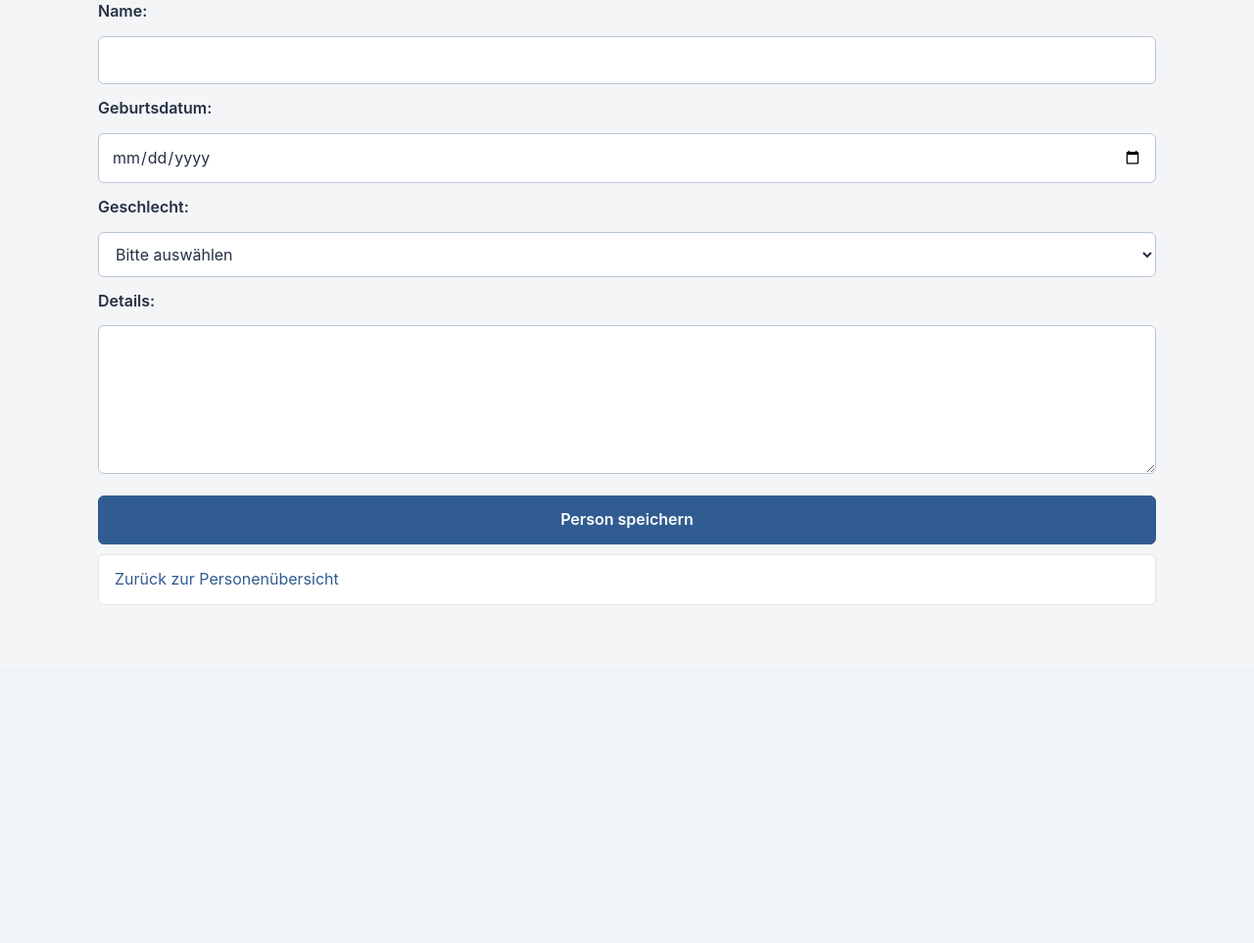
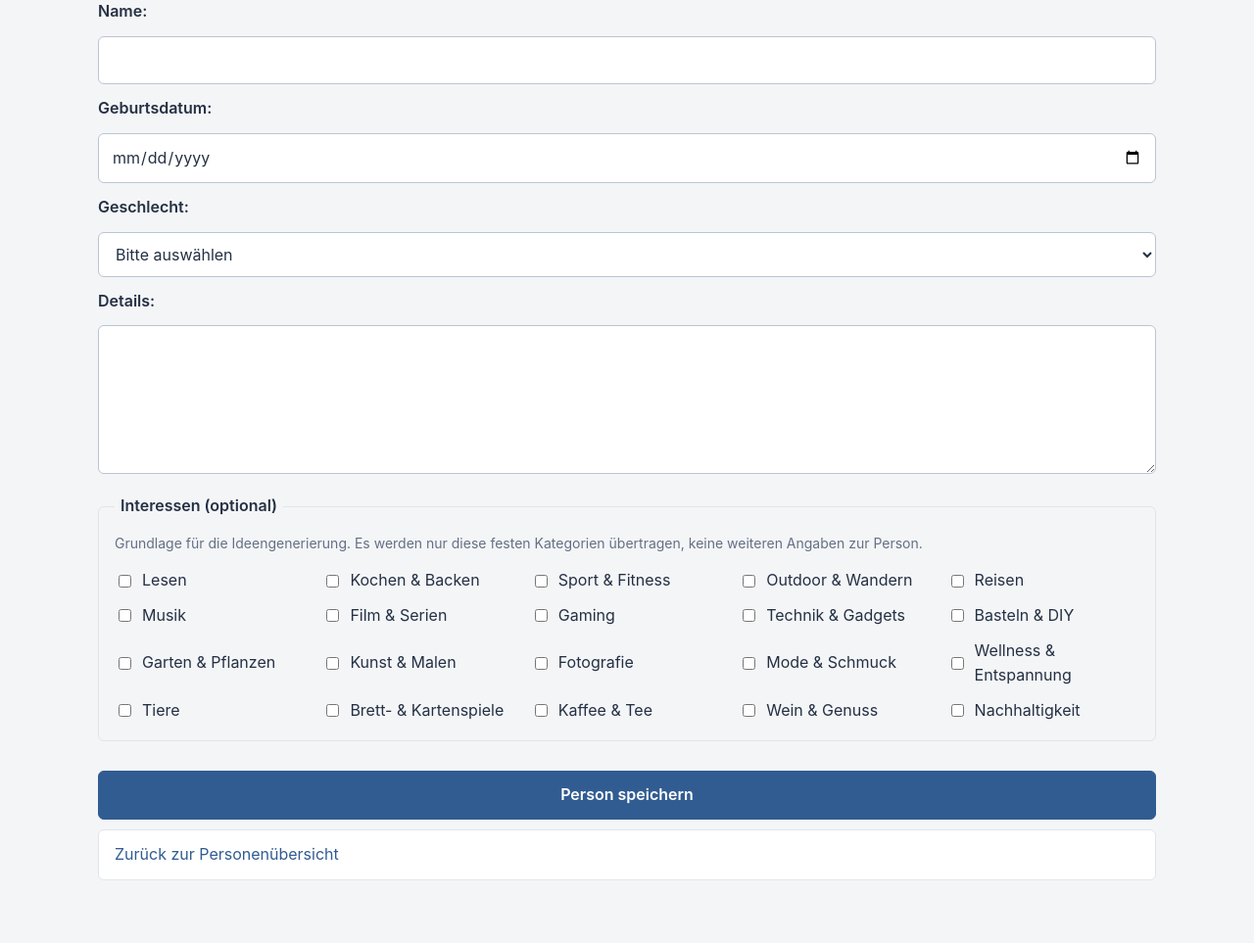
Before and after one commit to dknb1/Geschenke-manager_MIPD, a PHP site: page /frontend/person-anlegen.php in a window 1280 px wide. Shown: the part 201-1164 px from the top of the page at 98% size. Before the commit the page ends 819 px from the top, so only its background shows below. Run offline with PHP 8.4, Linux system fonts and the light colour scheme.

Commit message:
Ideengenerierung: Interessen, Anlass und Budget, Modell gpt-oss-120b
Bei Personen mit wenigen Ideen lieferte die Generierung beliebige
Vorschläge, weil der Prompt nur die Liste der Ideen-Texte enthielt.

- Interessen pro Person: 20 feste Kategorien als Checkboxen beim Anlegen
  und Bearbeiten (neue Klasse Interesse, Tabelle person_interessen).
  Bewusst kein Freitext, damit außer den Ideen-Texten nur festes
  Vokabular an Groq geht. Alter, Geschlecht und Details werden weiterhin
  nicht übertragen.
- Anlass und Budget pro Anfrage aus festen Listen (nicht aus den
  gespeicherten Anlässen, deren Namen Freitext sind), nicht gespeichert.
- Generierung auch ohne Ideen möglich, sobald Interessen hinterlegt sind.
- Hinweis bei dünner Datengrundlage (< 3 Ideen, keine Interessen) mit
  Link zu den Interessen und Rücksprung auf die Generierung.
- Prompt-Regeln gegen erfundene Kombi-Produkte und Verbrauchsartikel.
- Modell auf openai/gpt-oss-120b umgestellt (im Vergleich bei dünner
  Datenlage deutlich besser, keine ungültigen Antworten); geschützte
  Bindestriche/Leerzeichen aus der Antwort werden normalisiert.
- Zustimmungshinweis nennt genau, was übertragen wird und was nicht.

124 Tests grün.

Co-Authored-By: Claude Opus 5.5 <noreply@anthropic.com>

```diff
--- a/backend/config/Datenbank.php
+++ b/backend/config/Datenbank.php
@@ -86,7 +86,9 @@ class Datenbank
      * (loeschen + neu anlegen statt Diff - die Mengen im Prototyp-Umfang sind klein). Gemeinsame
      * Grundlage fuer Anlass::personenVerknuepfen() (anlass_personen) und
      * Geschenkidee::anlaesseVerknuepfen() (geschenkidee_anlaesse), die vorher denselben
-     * DELETE+INSERT-Code jeweils eigenstaendig implementiert hatten.
+     * DELETE+INSERT-Code jeweils eigenstaendig implementiert hatten, sowie
+     * Interesse::fuerPersonSetzen() (person_interessen - dort sind die "fremden IDs" die
+     * Text-Schluessel der festen Kategorienliste statt Zahlen).
      *
      * $tabelle/$eigeneSpalte/$fremdeSpalte werden direkt in die SQL-Strings eingesetzt (keine
      * Prepared-Statement-Platzhalter fuer Tabellen-/Spaltennamen moeglich) - das ist hier
@@ -95,7 +97,7 @@ class Datenbank
      * migriereFehlendeSpalten() oben). $fremdeIds sind normale Werte und werden parametrisiert
      * gebunden.
      *
-     * @param int[] $fremdeIds
+     * @param int[]|string[] $fremdeIds
      */
     public static function ersetzeVerknuepfung(
         PDO $pdo,
--- /dev/null
+++ b/backend/models/Interesse.php
@@ -0,0 +1,94 @@
+<?php
+
+require_once __DIR__ . '/../config/Datenbank.php';
+
+/**
+ * Interessen einer Person (Tabelle person_interessen) aus einer festen Kategorienliste - als
+ * zusaetzliche Grundlage fuer die Ideengenerierung, gerade wenn fuer eine Person noch kaum
+ * Geschenkideen existieren. Bewusst nur feste Kategorien statt Freitext: an Groq sollen keine
+ * frei formulierten, ggf. personenbezogenen Angaben gehen (aus demselben Grund werden auch
+ * Alter, Geschlecht und das Feld "details" nicht uebertragen).
+ */
+class Interesse
+{
+    /** Schluessel (in der DB gespeichert) => Anzeigename (in UI und Prompt verwendet). */
+    public const KATEGORIEN = [
+        'lesen' => 'Lesen',
+        'kochen' => 'Kochen & Backen',
+        'sport' => 'Sport & Fitness',
+        'outdoor' => 'Outdoor & Wandern',
+        'reisen' => 'Reisen',
+        'musik' => 'Musik',
+        'film' => 'Film & Serien',
+        'gaming' => 'Gaming',
+        'technik' => 'Technik & Gadgets',
+        'basteln' => 'Basteln & DIY',
+        'garten' => 'Garten & Pflanzen',
+        'kunst' => 'Kunst & Malen',
+        'fotografie' => 'Fotografie',
+        'mode' => 'Mode & Schmuck',
+        'wellness' => 'Wellness & Entspannung',
+        'tiere' => 'Tiere',
+        'spiele' => 'Brett- & Kartenspiele',
+        'kaffee_tee' => 'Kaffee & Tee',
+        'genuss' => 'Wein & Genuss',
+        'nachhaltigkeit' => 'Nachhaltigkeit',
+    ];
+
+    /**
+     * Schluessel der Interessen einer Person, in der Reihenfolge von KATEGORIEN (nicht der
+     * Speicherreihenfolge) - so erscheinen sie in UI und Prompt immer gleich sortiert.
+     *
+     * @return string[]
+     */
+    public static function vonPerson(int $personId): array
+    {
+        $stmt = Datenbank::verbinden()->prepare(
+            'SELECT interesse FROM person_interessen WHERE person_id = :person_id'
+        );
+        $stmt->execute(['person_id' => $personId]);
+
+        return self::nurGueltige($stmt->fetchAll(PDO::FETCH_COLUMN));
+    }
+
+    /**
+     * Ersetzt die Interessen einer Person komplett. Unbekannte Schluessel (z. B. manipulierte
+     * Formularwerte) werden stillschweigend verworfen, statt in der DB zu landen.
+     *
+     * @param mixed[] $schluessel
+     */
+    public static function fuerPersonSetzen(int $personId, array $schluessel): void
+    {
+        Datenbank::ersetzeVerknuepfung(
+            Datenbank::verbinden(),
+            'person_interessen',
+            'person_id',
+            $personId,
+            'interesse',
+            self::nurGueltige($schluessel)
+        );
+    }
+
+    /**
+     * Filtert auf bekannte Schluessel (ohne Duplikate) und sortiert sie nach KATEGORIEN.
+     *
+     * @param mixed[] $schluessel
+     * @return string[]
+     */
+    public static function nurGueltige(array $schluessel): array
+    {
+        return array_values(array_filter(
+            array_keys(self::KATEGORIEN),
+            fn (string $gueltig) => in_array($gueltig, $schluessel, true)
+        ));
+    }
+
+    /**
+     * @param string[] $schluessel
+     * @return string[] Anzeigenamen in derselben Reihenfolge
+     */
+    public static function bezeichnungen(array $schluessel): array
+    {
+        return array_map(fn (string $s) => self::KATEGORIEN[$s], self::nurGueltige($schluessel));
+    }
+}
--- a/backend/models/Person.php
+++ b/backend/models/Person.php
@@ -23,7 +23,8 @@ class Person
         return $person !== false ? $person : null;
     }
 
-    public static function erstellen(string $name, string $geburtsdatum, ?string $geschlecht, ?string $details): void
+    /** @return int ID der neu angelegten Person (z. B. um direkt ihre Interessen zu speichern) */
+    public static function erstellen(string $name, string $geburtsdatum, ?string $geschlecht, ?string $details): int
     {
         $pdo = Datenbank::verbinden();
         $stmt = $pdo->prepare(
@@ -36,6 +37,8 @@ class Person
             'geschlecht' => $geschlecht,
             'details' => $details,
         ]);
+
+        return (int) $pdo->lastInsertId();
     }
 
     public static function aktualisieren(int $id, string $name, string $geburtsdatum, ?string $geschlecht, ?string $details): void
--- a/datenbank/schema.sql
+++ b/datenbank/schema.sql
@@ -99,6 +99,17 @@ CREATE TABLE IF NOT EXISTS anlass_personen (
 -- die Verknuepfungszeile, nicht die jeweils andere Seite - eine Idee bleibt also erhalten,
 -- wenn der verknuepfte Anlass geloescht wird, verliert dabei nur die Anlass-Zuordnung.
 -- Setzt PRAGMA foreign_keys = ON voraus (siehe Datenbank::neueVerbindung()).
+-- Interessen einer Person als Grundlage fuer die LLM-Ideengenerierung. interesse ist ein
+-- Schluessel aus der festen Liste Interesse::KATEGORIEN (z. B. 'kochen'), bewusst KEIN Freitext:
+-- an den externen Anbieter sollen nur Werte aus einem festen Vokabular gehen, keine frei
+-- formulierten (ggf. personenbezogenen) Angaben. Deshalb auch keine eigene Kategorien-Tabelle -
+-- die Liste liegt im Code und wird beim Speichern dagegen geprueft.
+CREATE TABLE IF NOT EXISTS person_interessen (
+    person_id INTEGER NOT NULL REFERENCES personen(id) ON DELETE CASCADE,
+    interesse TEXT NOT NULL,
+    PRIMARY KEY (person_id, interesse)
+);
+
 CREATE TABLE IF NOT EXISTS geschenkidee_anlaesse (
     geschenkidee_id INTEGER NOT NULL REFERENCES geschenkideen(id) ON DELETE CASCADE,
     anlass_id INTEGER NOT NULL REFERENCES anlaesse(id) ON DELETE CASCADE,
--- a/frontend/css/style.css
+++ b/frontend/css/style.css
@@ -239,6 +239,12 @@ button:disabled { opacity: .55; cursor: default; }
 .schliessen:hover, .einstellungen-button:hover { background: #edf1f6; }
 .fehler { padding: 12px 16px; border: 1px solid #dfb0ab; border-radius: 6px; background: #fff2f0; color: #a12d25; }
 .hinweis { padding: 12px 16px; border: 1px solid var(--line); border-radius: 6px; background: #f4f6f9; color: var(--muted); }
+/* Interessen bei Person anlegen/bearbeiten: kompaktes Raster statt 20 Checkboxen untereinander. */
+.interessen-auswahl { margin: 8px 0; padding: 14px 16px; border: 1px solid var(--line); border-radius: 6px; }
+.interessen-auswahl legend { padding: 0 6px; font-weight: 600; }
+.hinweis-klein { margin: 0 0 10px; color: var(--muted); font-size: 14px; }
+.interessen-raster { display: grid; grid-template-columns: repeat(auto-fill, minmax(190px, 1fr)); gap: 2px 16px; }
+.interessen-raster .anlass-checkbox { display: flex; align-items: center; gap: 8px; margin: 4px 0; font-weight: normal; }
 /* Personenliste: Name links, Geburtsdatum und Alter rechts im selben Link statt als zweite Textzeile. */
 .personen-eintrag { display: flex; flex-wrap: wrap; justify-content: space-between; align-items: baseline; gap: 4px 16px; }
 .personen-name { font-weight: 600; }
--- /dev/null
+++ b/frontend/includes/interessen-auswahl.php
@@ -0,0 +1,23 @@
+<?php
+// Gemeinsame Interessen-Checkboxen fuer person-anlegen.php und person-bearbeiten.php.
+// Erwartet $interessen (string[] - aktuell ausgewaehlte Schluessel aus Interesse::KATEGORIEN).
+?>
+<fieldset class="interessen-auswahl">
+    <legend>Interessen (optional)</legend>
+    <p class="hinweis-klein">
+        Grundlage für die Ideengenerierung. Es werden nur diese festen Kategorien übertragen,
+        keine weiteren Angaben zur Person.
+    </p>
+
+    <div class="interessen-raster">
+        <?php foreach (Interesse::KATEGORIEN as $schluessel => $bezeichnung): ?>
+            <label class="anlass-checkbox">
+                <input type="checkbox"
+                       name="interessen[]"
+                       value="<?= htmlspecialchars($schluessel) ?>"
+                       <?= in_array($schluessel, $interessen, true) ? 'checked' : '' ?>>
+                <?= htmlspecialchars($bezeichnung) ?>
+            </label>
+        <?php endforeach; ?>
+    </div>
+</fieldset>
--- a/frontend/person-anlegen.php
+++ b/frontend/person-anlegen.php
@@ -1,27 +1,31 @@
 <?php
 require_once __DIR__ . '/../backend/models/Person.php';
+require_once __DIR__ . '/../backend/models/Interesse.php';
 
 $fehler = [];
 $name = '';
 $geburtsdatum = '';
 $geschlecht = '';
 $details = '';
+$interessen = [];
 
 if ($_SERVER['REQUEST_METHOD'] === 'POST') {
     $name = trim($_POST['name'] ?? '');
     $geburtsdatum = trim($_POST['geburtsdatum'] ?? '');
     $geschlecht = $_POST['geschlecht'] ?? '';
     $details = trim($_POST['details'] ?? '');
+    $interessen = Interesse::nurGueltige((array) ($_POST['interessen'] ?? []));
 
     $fehler = Person::validiereEingabe($name, $geburtsdatum, $geschlecht, $details);
 
     if (empty($fehler)) {
-        Person::erstellen(
+        $personId = Person::erstellen(
             $name,
             $geburtsdatum,
             $geschlecht !== '' ? $geschlecht : null,
             $details !== '' ? $details : null
         );
+        Interesse::fuerPersonSetzen($personId, $interessen);
         header('Location: person-anzeigen.php');
         exit;
     }
@@ -67,6 +71,8 @@ if ($_SERVER['REQUEST_METHOD'] === 'POST') {
         <label for="details">Details:</label>
         <textarea id="details" name="details" rows="5" maxlength="1000"><?= htmlspecialchars($details) ?></textarea>
 
+        <?php include 'includes/interessen-auswahl.php'; ?>
+
         <button type="submit">Person speichern</button>
 
     </form>
--- a/frontend/person-bearbeiten.php
+++ b/frontend/person-bearbeiten.php
@@ -2,6 +2,7 @@
 require_once __DIR__ . '/../backend/models/Person.php';
 require_once __DIR__ . '/../backend/models/Anlass.php';
 require_once __DIR__ . '/../backend/models/Geschenkidee.php';
+require_once __DIR__ . '/../backend/models/Interesse.php';
 require_once __DIR__ . '/../backend/models/Ruecksprung.php';
 
 $zurueck = Ruecksprung::ausAnfrage('person-anzeigen.php');
@@ -25,6 +26,7 @@ $name = $person['name'];
 $geburtsdatum = $person['geburtsdatum'];
 $geschlecht = $person['geschlecht'] ?? '';
 $details = $person['details'] ?? '';
+$interessen = Interesse::vonPerson($id);
 
 $verknuepfteAnlaesse = Anlass::vonPersonInklGeschuetzte($id);
 
@@ -53,6 +55,7 @@ if ($_SERVER['REQUEST_METHOD'] === 'POST') {
     $geburtsdatum = trim($_POST['geburtsdatum'] ?? '');
     $geschlecht = $_POST['geschlecht'] ?? '';
     $details = trim($_POST['details'] ?? '');
+    $interessen = Interesse::nurGueltige((array) ($_POST['interessen'] ?? []));
 
     $fehler = Person::validiereEingabe($name, $geburtsdatum, $geschlecht, $details);
 
@@ -64,6 +67,7 @@ if ($_SERVER['REQUEST_METHOD'] === 'POST') {
             $geschlecht !== '' ? $geschlecht : null,
             $details !== '' ? $details : null
         );
+        Interesse::fuerPersonSetzen($id, $interessen);
         header('Location: ' . $zurueck);
         exit;
     }
@@ -111,6 +115,8 @@ if ($_SERVER['REQUEST_METHOD'] === 'POST') {
 
         <label for="details">Details:</label>
         <textarea id="details" name="details" rows="5" maxlength="1000"><?= htmlspecialchars($details) ?></textarea>
+
+        <?php include 'includes/interessen-auswahl.php'; ?>
 
         <button type="submit" name="aktion" value="speichern">Änderungen speichern</button>
         <?php /* Loeschen nicht direkt, sondern erst nach Bestaetigung im Popover unten - eine
```
Also changed, not shown: backend/models/Ideengenerator.php (+127 -18 lines), frontend/ideen-generieren.php (+60 -11 lines), tests/models/IdeengeneratorTest.php (+45 -0 lines), tests/models/InteresseTest.php (added, +71 -0 lines).
